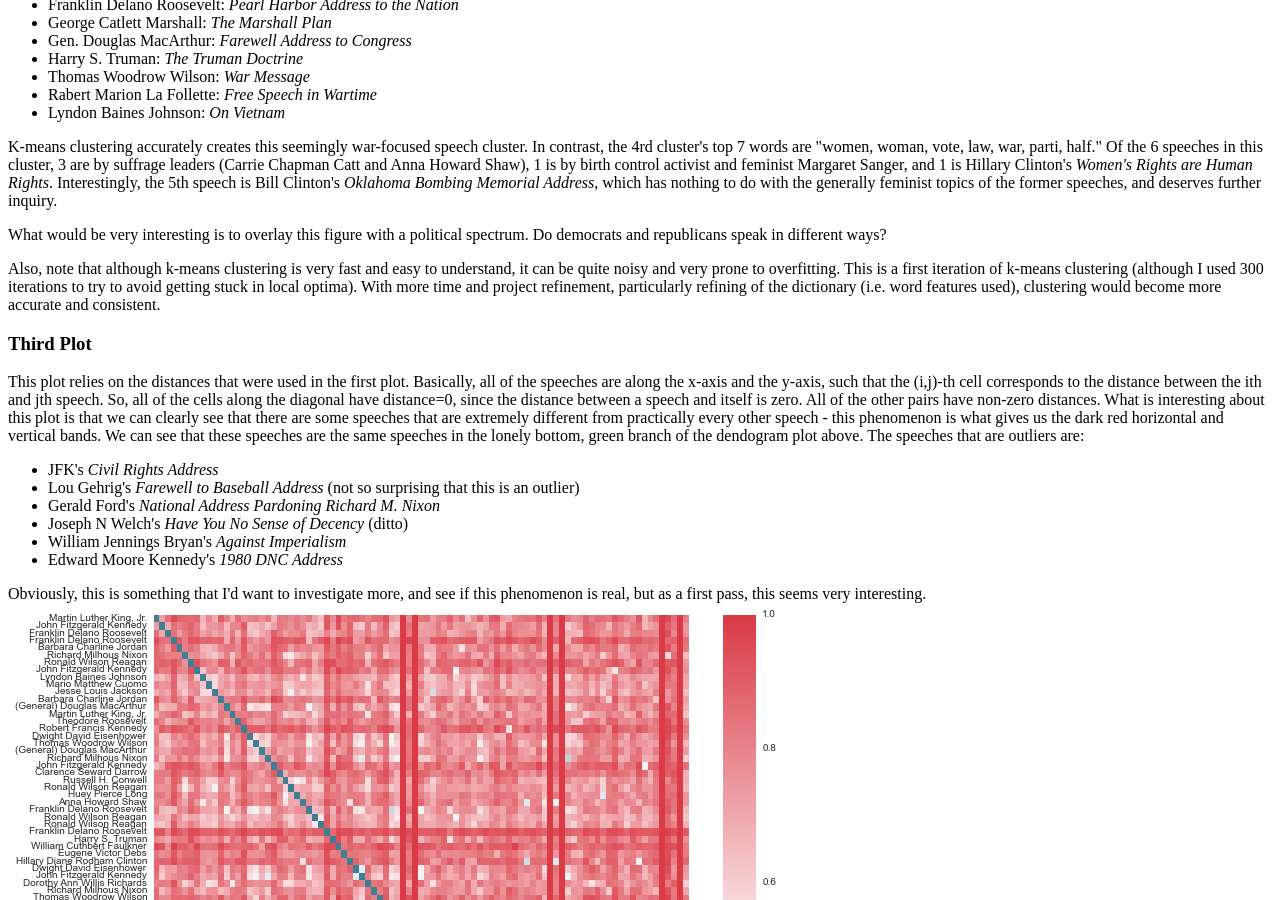
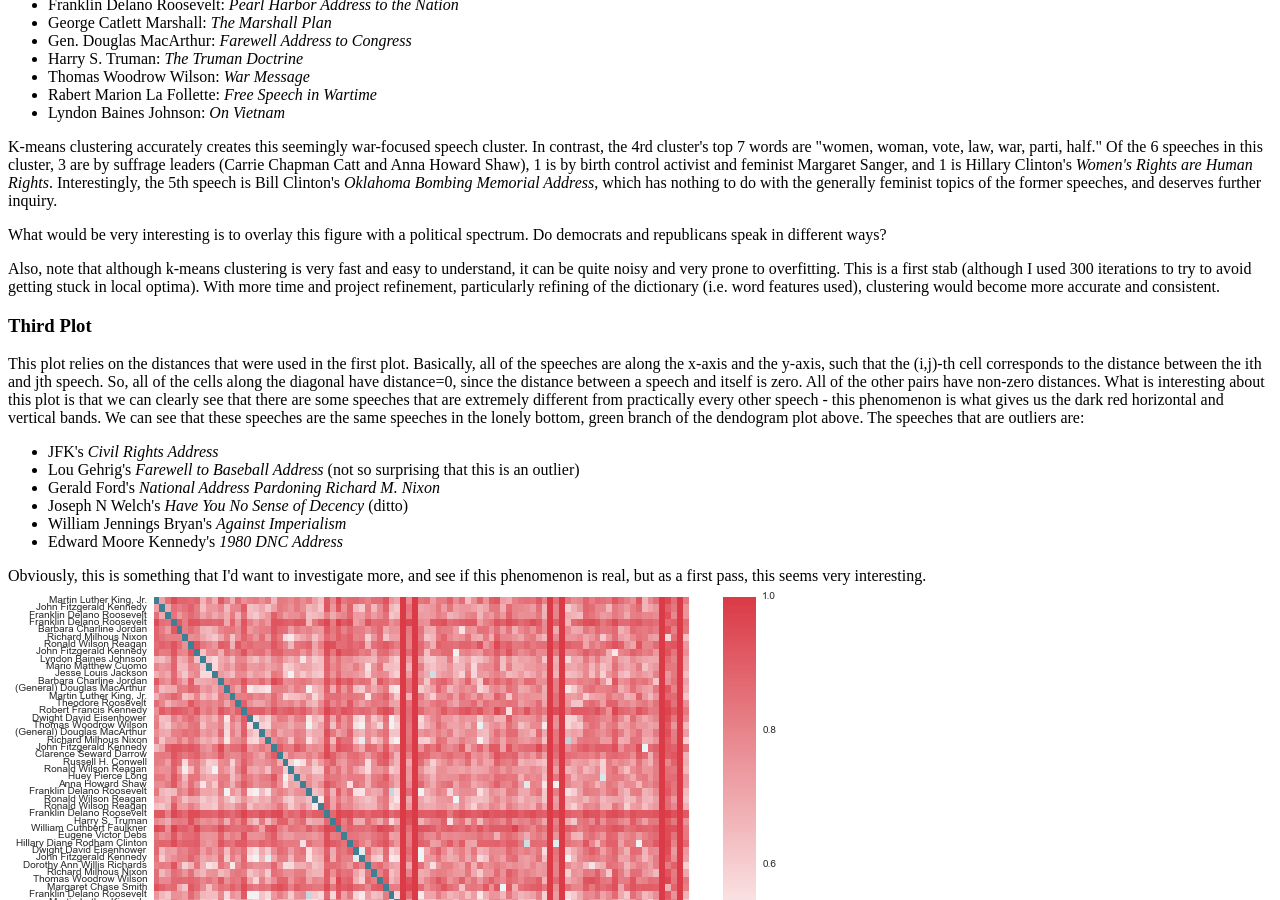
Before and after one commit to firefly454/firefly454.github.io, a Jekyll site: the page incubator/index.html, which Jekyll copies as it is, in a window 1280 px wide and 900 px high, scrolled down 2145 px. Built offline with Jekyll 4.4.1, drawn with Linux system fonts in a browser that asks for light colours; a script that is not in the unit is left out.

Commit message:
Update index.html

```diff
--- a/incubator/index.html
+++ b/incubator/index.html
@@ -102,7 +102,7 @@ nothing to do with the generally feminist topics of the former speeches, and des
 speak in different ways?</p>
 
 <p>Also, note that although k-means clustering is very fast and easy to understand, it can be quite noisy and very prone
-to overfitting. This is a first iteration of k-means clustering (although I used 300 iterations to try to avoid getting stuck
+to overfitting. This is a first stab (although I used 300 iterations to try to avoid getting stuck
 in local optima). With more time and project refinement, particularly refining of the dictionary (i.e. word features used),
 clustering would become more accurate and consistent.</p>
 </ul>
```
